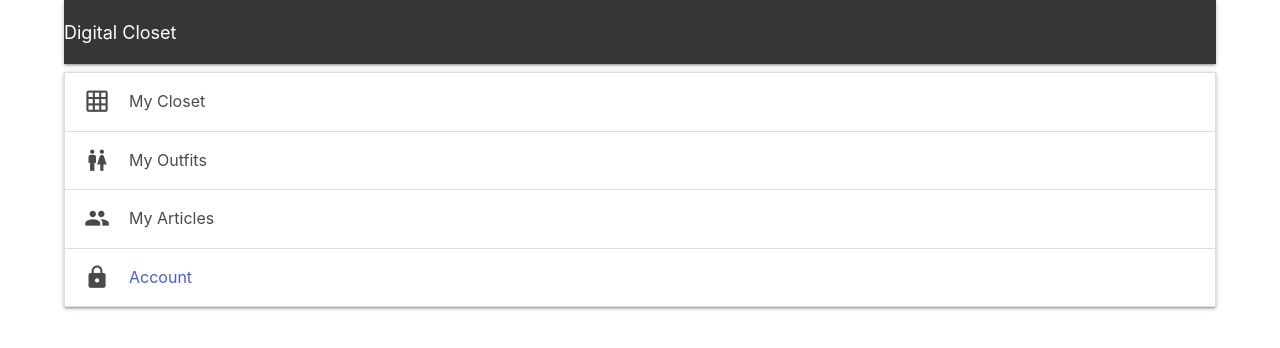
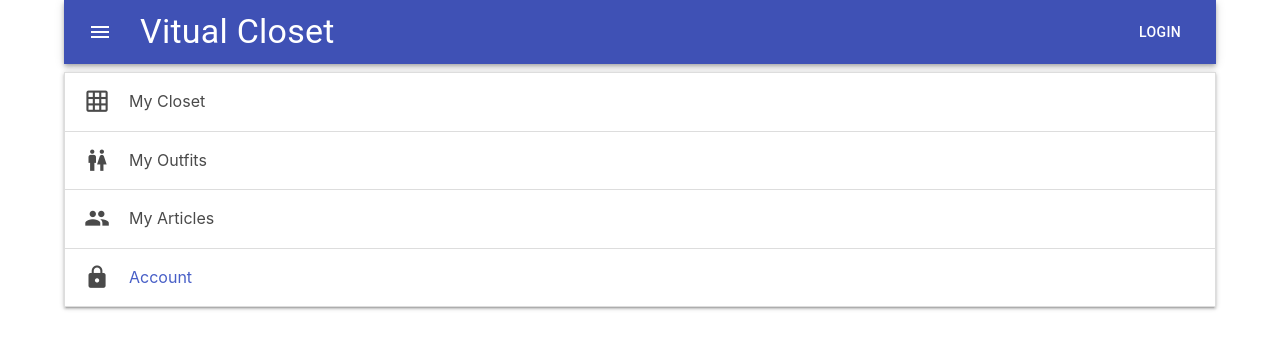
Before and after one commit to diborad-d/VCandME, a React (Create React App) app: page / in a window 1280 px wide. Shown: the top 348 px of the page. Built offline with nearby package versions, Linux system fonts and the light colour scheme; no server answers.

Commit message:
reinstalled modules

```diff
--- a/package.json
+++ b/package.json
@@ -5,12 +5,16 @@
   "main": "server.js",
   "dependencies": {
     "@auth0/auth0-spa-js": "^1.6.0",
+    "@material-ui/core": "^4.8.3",
+    "@material-ui/icons": "^4.5.1",
     "@testing-library/jest-dom": "^4.2.4",
     "@testing-library/react": "^9.3.2",
     "@testing-library/user-event": "^7.1.2",
     "bulma": "^0.8.0",
     "dotenv": "^8.2.0",
+    "install": "^0.13.0",
     "node-sass": "^4.13.0",
+    "npm": "^6.13.4",
     "pug": "^2.0.4",
     "react": "^16.12.0",
     "react-dom": "^16.12.0",
--- a/src/components/header.js
+++ b/src/components/header.js
@@ -1,57 +1,39 @@
-// import React from 'react';
+import React from "react";
+import { makeStyles } from "@material-ui/core/styles";
+import AppBar from "@material-ui/core/AppBar";
+import Toolbar from "@material-ui/core/Toolbar";
+import Typography from "@material-ui/core/Typography";
+import Button from "@material-ui/core/Button";
+import IconButton from "@material-ui/core/IconButton";
+import MenuIcon from "@material-ui/icons/Menu";
 
-
-// function Header(props) {
-//   return (
-//       <h1>{props.title}</h1>
-
-//   )
-// }
-
-// export default Header;
-
-import React from 'react';
-import { useAuth0 } from '../contexts/auth0-context';
-import './Header.css'
+const useStyles = makeStyles(theme => ({
+  root: {
+    flexGrow: 1
+  },
+  menuButton: {
+    marginRight: theme.spacing(2)
+  },
+  title: {
+    flexGrow: 1
+  }
+}));
 
 export default function Header() {
-  const { isLoading, user, loginWithRedirect, logout } = useAuth0();
-
+  const classes = useStyles();
   return (
-    <header>
-      <nav className="navbar is-dark">
-        <div className="container">
-          <div className="navbar-menu is-active">
-            {/* logo */}
-            <div className="navbar-brand">
-              <button className="navbar-item">Digital Closet</button>
-            </div>
-
-            {/* menu items */}
-            <div className="navbar-end">
-              {/* if there is no user. show the login button */}
-              {!isLoading && !user && (
-                <button onClick={loginWithRedirect} className="navbar-item">
-                  Login
-                </button>
-              )}
-
-              {/* if there is a user. show user name and logout button */}
-              {!isLoading && user && (
-                <>
-                  <button className="navbar-item">{user.name}</button>
-                  <button
-                    onClick={() => logout({ returnTo: window.location.origin })}
-                    className="navbar-item"
-                  >
-                    Logout
-                  </button>
-                </>
-              )}
-            </div>
-          </div>
-        </div>
-      </nav>
-    </header>
+    <div className={classes.root}>
+    <AppBar position="static">
+      <Toolbar>
+        <IconButton edge="start" className={classes.menuButton} color="inherit" aria-label="menu">
+          <MenuIcon />
+        </IconButton>
+        <Typography variant="h4" className={classes.title}>
+          Vitual Closet
+        </Typography>
+        <Button color="inherit">Login</Button>
+      </Toolbar>
+    </AppBar>
+  </div>
   );
 }
--- a/src/pages/ClosetPage.js
+++ b/src/pages/ClosetPage.js
@@ -1,29 +1,39 @@
-import React from 'react';
-import HomeBtn from '../components/HomeBtn';
+import React from "react";
+import { makeStyles } from "@material-ui/core/styles";
+import AppBar from "@material-ui/core/AppBar";
+import Toolbar from "@material-ui/core/Toolbar";
+import Typography from "@material-ui/core/Typography";
+import Button from "@material-ui/core/Button";
+import IconButton from "@material-ui/core/IconButton";
+import MenuIcon from "@material-ui/icons/Menu";
 
-class ArticlePage extends React.Component {
-  constructor(props) {
-    super(props);
-    this.state= {
+const useStyles = makeStyles(theme => ({
+  root: {
+    flexGrow: 1
+  },
+  menuButton: {
+    marginRight: theme.spacing(2)
+  },
+  title: {
+    flexGrow: 1
+  }
+}));
 
-    }
-  }
-
-  render() {
-    return (
-      <div>
-        <h1>
-          ClosetPage
-        </h1>
-
-        <span><HomeBtn title="Home" className="btn" link="./" /></span>
-
-      </div>
-
-
-    )
-  }
-
+export default function ClosetPage() {
+  const classes = useStyles();
+  return (
+    <div className={classes.root}>
+    <AppBar position="static">
+      <Toolbar>
+        <IconButton edge="start" className={classes.menuButton} color="inherit" aria-label="menu">
+          <MenuIcon />
+        </IconButton>
+        <Typography variant="h4" className={classes.title}>
+          Vitual Closet
+        </Typography>
+        <Button color="inherit">Login</Button>
+      </Toolbar>
+    </AppBar>
+  </div>
+  );
 }
-
-export default ArticlePage;
```
Also changed, not shown: 1 other file (tests, documents, lock files or other folders).
